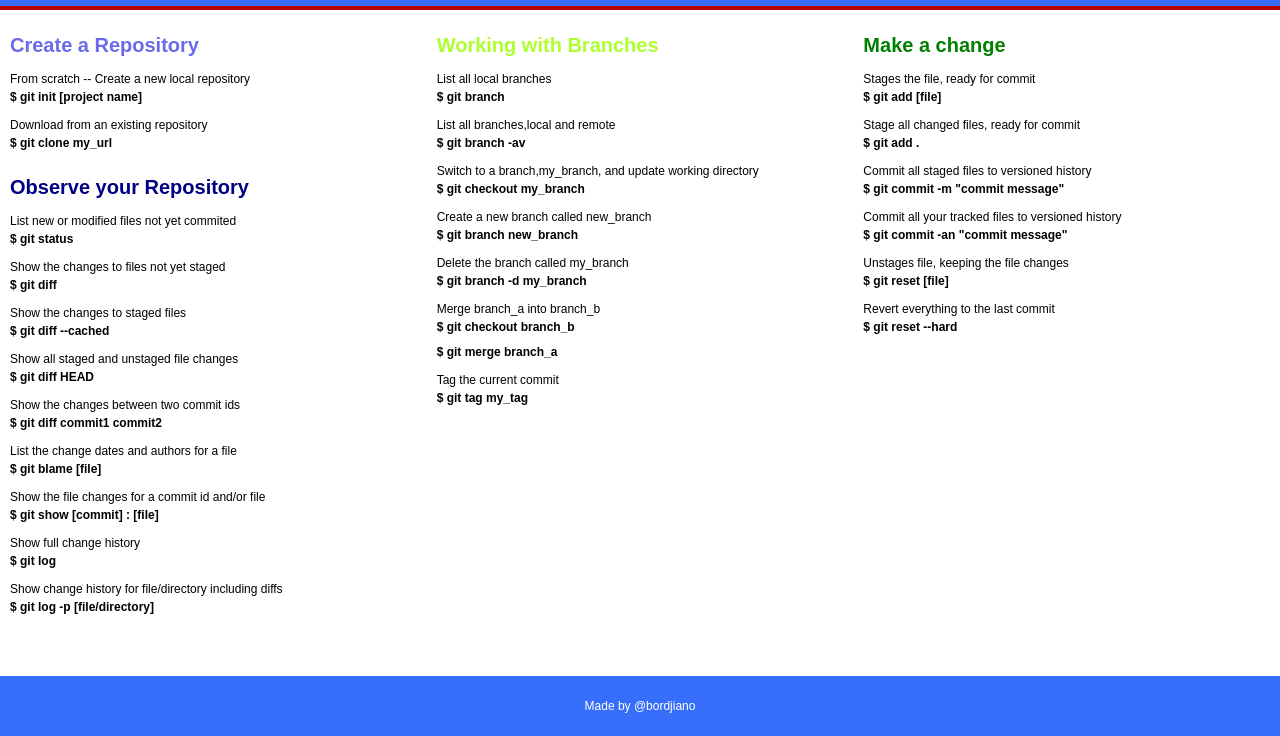
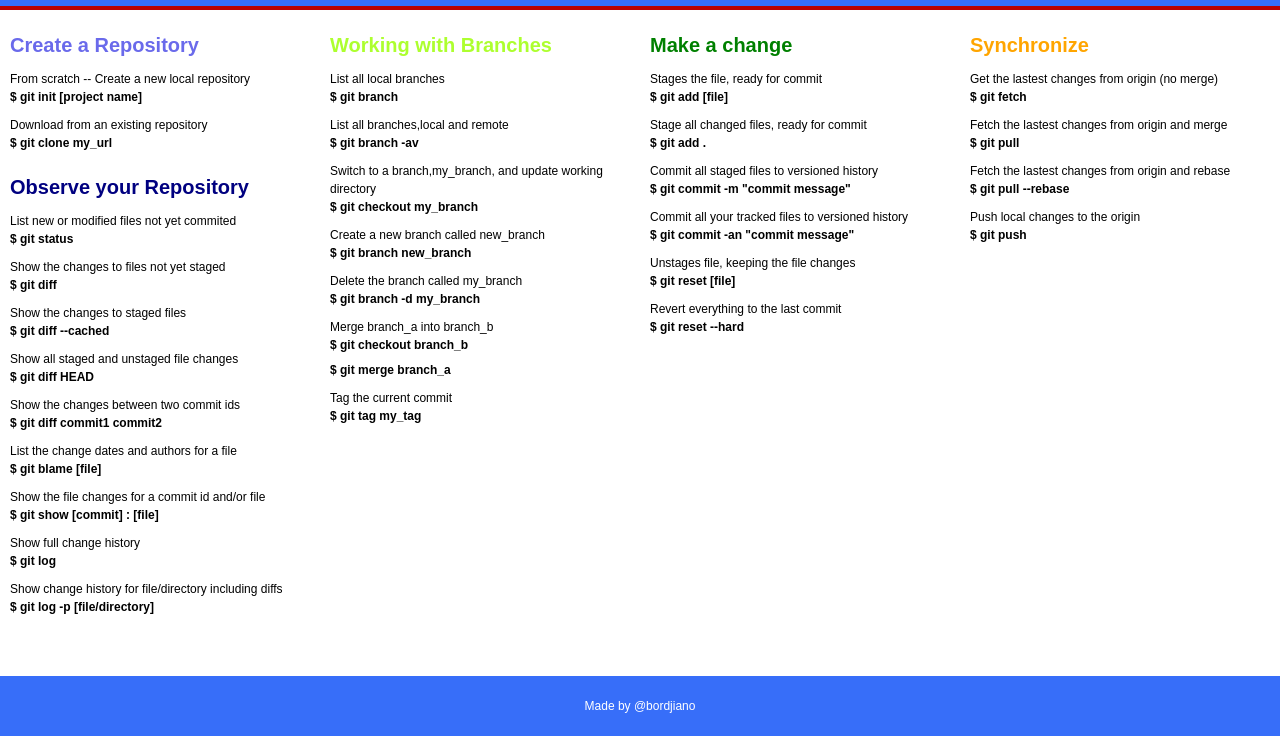
Before and after one commit to Bordjiano/TZRP_WebDev, a plain HTML site: page html/git_commands.html in a window 1280 px wide. Shown: the part 64-800 px from the top of the page. Drawn offline with Linux system fonts and the light colour scheme.

Commit message:
Synchronize

```diff
--- a/html/git_commands.html
+++ b/html/git_commands.html
@@ -132,7 +132,27 @@
             <div class="command">$ git reset --hard</div>
           </div>
         </div>
+        <div class="column">
+          <h2 class="info_h2 color-orange">Synchronize</h2>
+          <div class="block_command">
+            <div class="command_info">Get the lastest changes from origin (no merge)</div>
+            <div class="command">$ git fetch</div>
+          </div>
+          <div class="block_command">
+            <div class="command_info">Fetch the lastest changes from origin and merge</div>
+            <div class="command">$ git pull</div>
+          </div>
+          <div class="block_command">
+            <div class="command_info">Fetch the lastest changes from origin and rebase</div>
+            <div class="command">$ git pull --rebase</div>
+          </div>
+          <div class="block_command last_block_command">
+            <div class="command_info ">Push local changes to the origin</div>
+            <div class="command">$ git push</div>
+          </div>
 
+
+        </div>
     </div>
   </div>
 
```
